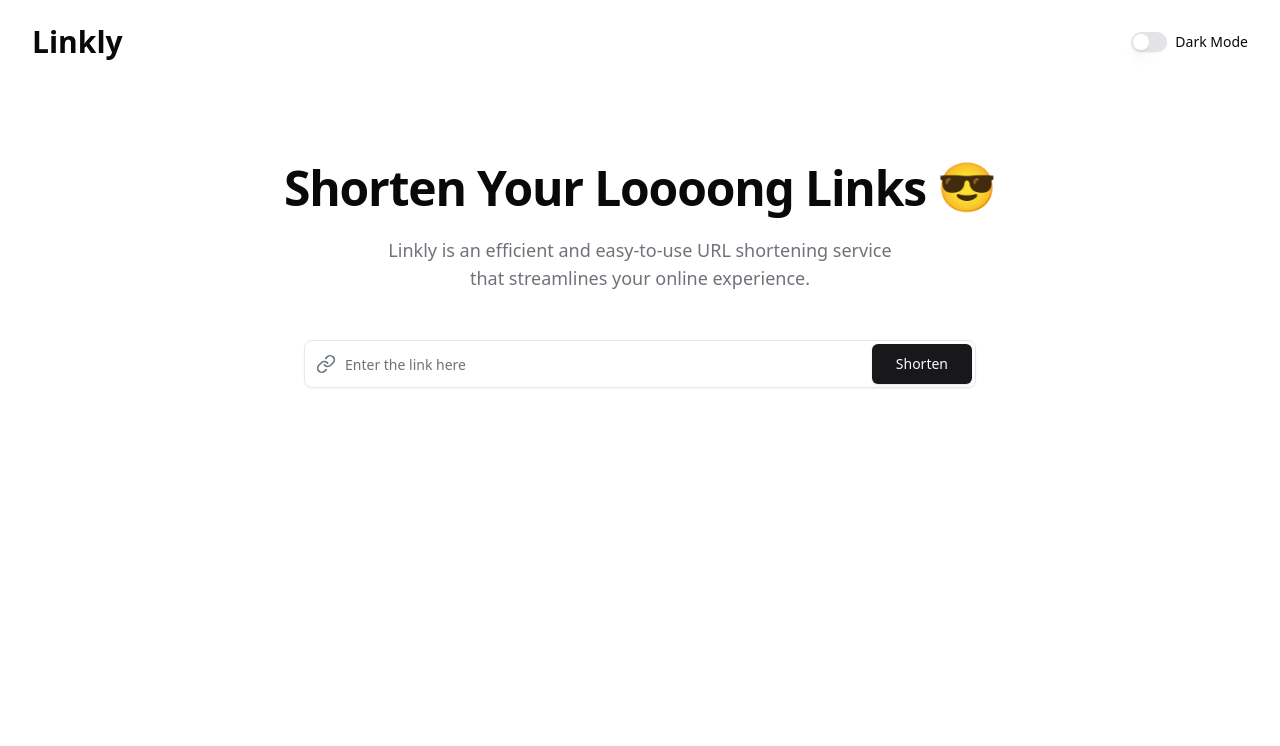
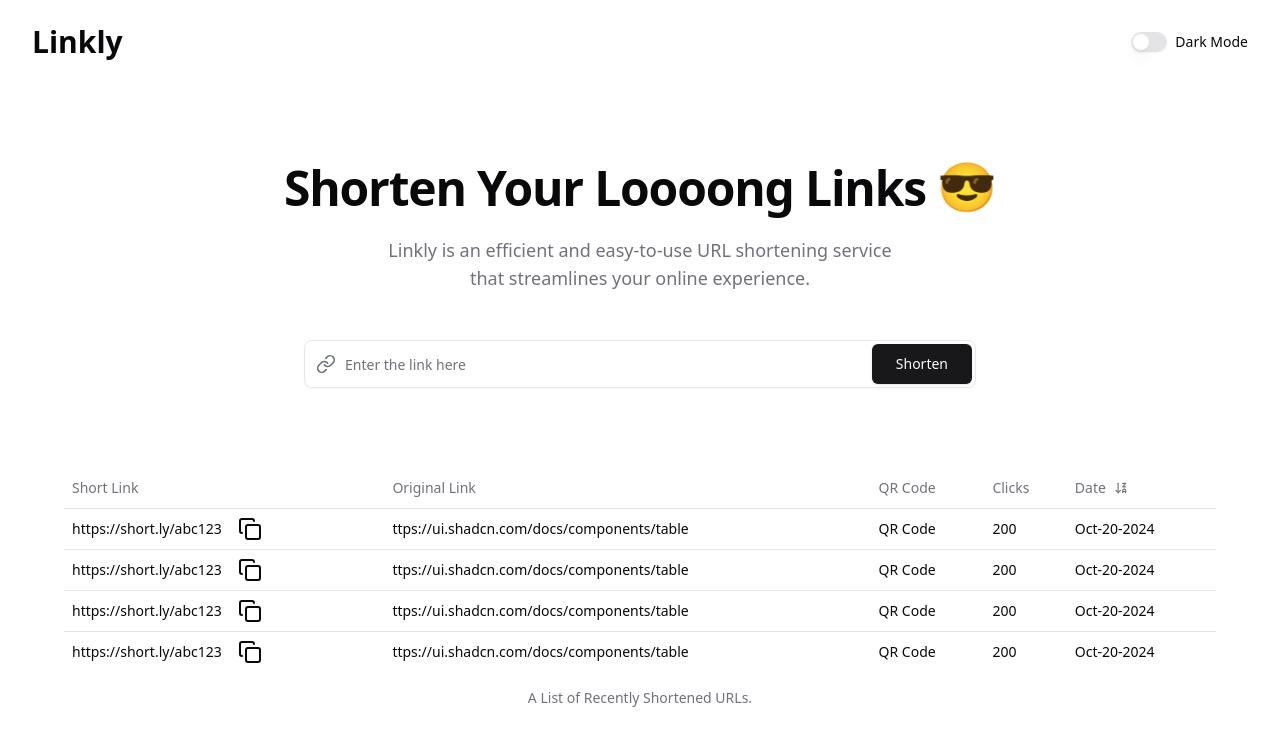
Before and after one commit to imanmaulana1/url-shortener, a Next.js app: page / in a window 1280 px wide. Shown: the top 746 px of the page. Built offline with nearby package versions, Linux system fonts and the light colour scheme.

Commit message:
feat: add table list url component

```diff
--- a/src/app/page.tsx
+++ b/src/app/page.tsx
@@ -1,9 +1,13 @@
 import Hero from '@/components/containers/hero';
+import TableListUrl from '@/components/containers/table-list-url';
 
 export default function Home() {
   return (
     <main>
       <Hero />
+      <section className='hidden lg:block'>
+        <TableListUrl />
+      </section>
     </main>
   );
 }
--- a/src/components/containers/navbar.tsx
+++ b/src/components/containers/navbar.tsx
@@ -1,5 +1,5 @@
 import Link from 'next/link';
-import ToggleDarkmode from '../fragments/toggle-darkmode';
+import ToggleDarkmode from '@/components/fragments/toggle-darkmode';
 
 export default function Navbar() {
   return (
--- /dev/null
+++ b/src/components/containers/table-list-url.tsx
@@ -0,0 +1,35 @@
+import {
+  Table,
+  TableBody,
+  TableCaption,
+  TableHead,
+  TableHeader,
+  TableRow,
+} from '@/components/ui/table';
+import TableData from '@/components/fragments/table-data';
+import { ArrowDownZA } from 'lucide-react';
+
+export default function TableListUrl() {
+  return (
+    <Table className='container lg:max-w-4xl xl:max-w-6xl 2xl:max-w-7xl'>
+      <TableCaption>A List of Recently Shortened URLs.</TableCaption>
+      <TableHeader>
+        <TableRow>
+          <TableHead>Short Link</TableHead>
+          <TableHead>Original Link</TableHead>
+          <TableHead>QR Code</TableHead>
+          <TableHead>Clicks</TableHead>
+          <TableHead className='flex items-center gap-2'>
+            Date <ArrowDownZA size={14} />
+          </TableHead>
+        </TableRow>
+      </TableHeader>
+      <TableBody>
+        <TableData />
+        <TableData />
+        <TableData />
+        <TableData />
+      </TableBody>
+    </Table>
+  );
+}
--- a/src/components/fragments/hero-lead.tsx
+++ b/src/components/fragments/hero-lead.tsx
@@ -1,5 +1,3 @@
-import React from 'react';
-
 export default function HeroLead() {
   return (
     <div className='space-y-4 sm:space-y-6'>
--- /dev/null
+++ b/src/components/fragments/table-data.tsx
@@ -0,0 +1,16 @@
+import { TableCell, TableRow } from '@/components/ui/table';
+import { CopyIcon } from 'lucide-react';
+
+export default function TableData() {
+  return (
+    <TableRow>
+      <TableCell className='flex items-center gap-4'>
+        https://short.ly/abc123 <CopyIcon />
+      </TableCell>
+      <TableCell>ttps://ui.shadcn.com/docs/components/table</TableCell>
+      <TableCell>QR Code</TableCell>
+      <TableCell>200</TableCell>
+      <TableCell>Oct-20-2024</TableCell>
+    </TableRow>
+  );
+}
--- a/src/components/fragments/toggle-darkmode.tsx
+++ b/src/components/fragments/toggle-darkmode.tsx
@@ -1,10 +1,10 @@
 'use client';
 
+import { useEffect, useState } from 'react';
+import { useTheme } from 'next-themes';
 import { Switch } from '@/components/ui/switch';
 import { Label } from '@/components/ui/label';
-import { useTheme } from 'next-themes';
-import { useEffect, useState } from 'react';
-import SkeletonToggleDarkmode from './skeleton-toggle-darkmode';
+import SkeletonToggleDarkmode from '@/components/fragments/skeleton-toggle-darkmode';
 
 export default function ToggleDarkmode() {
   const { theme, setTheme } = useTheme();
--- /dev/null
+++ b/src/components/ui/table.tsx
@@ -0,0 +1,120 @@
+import * as React from "react"
+
+import { cn } from "@/lib/utils"
+
+const Table = React.forwardRef<
+  HTMLTableElement,
+  React.HTMLAttributes<HTMLTableElement>
+>(({ className, ...props }, ref) => (
+  <div className="relative w-full overflow-auto">
+    <table
+      ref={ref}
+      className={cn("w-full caption-bottom text-sm", className)}
+      {...props}
+    />
+  </div>
+))
+Table.displayName = "Table"
+
+const TableHeader = React.forwardRef<
+  HTMLTableSectionElement,
+  React.HTMLAttributes<HTMLTableSectionElement>
+>(({ className, ...props }, ref) => (
+  <thead ref={ref} className={cn("[&_tr]:border-b", className)} {...props} />
+))
+TableHeader.displayName = "TableHeader"
+
+const TableBody = React.forwardRef<
+  HTMLTableSectionElement,
+  React.HTMLAttributes<HTMLTableSectionElement>
+>(({ className, ...props }, ref) => (
+  <tbody
+    ref={ref}
+    className={cn("[&_tr:last-child]:border-0", className)}
+    {...props}
+  />
+))
+TableBody.displayName = "TableBody"
+
+const TableFooter = React.forwardRef<
+  HTMLTableSectionElement,
+  React.HTMLAttributes<HTMLTableSectionElement>
+>(({ className, ...props }, ref) => (
+  <tfoot
+    ref={ref}
+    className={cn(
+      "border-t bg-muted/50 font-medium [&>tr]:last:border-b-0",
+      className
+    )}
+    {...props}
+  />
+))
+TableFooter.displayName = "TableFooter"
+
+const TableRow = React.forwardRef<
+  HTMLTableRowElement,
+  React.HTMLAttributes<HTMLTableRowElement>
+>(({ className, ...props }, ref) => (
+  <tr
+    ref={ref}
+    className={cn(
+      "border-b transition-colors hover:bg-muted/50 data-[state=selected]:bg-muted",
+      className
+    )}
+    {...props}
+  />
+))
+TableRow.displayName = "TableRow"
+
+const TableHead = React.forwardRef<
+  HTMLTableCellElement,
+  React.ThHTMLAttributes<HTMLTableCellElement>
+>(({ className, ...props }, ref) => (
+  <th
+    ref={ref}
+    className={cn(
+      "h-10 px-2 text-left align-middle font-medium text-muted-foreground [&:has([role=checkbox])]:pr-0 [&>[role=checkbox]]:translate-y-[2px]",
+      className
+    )}
+    {...props}
+  />
+))
+TableHead.displayName = "TableHead"
+
+const TableCell = React.forwardRef<
+  HTMLTableCellElement,
+  React.TdHTMLAttributes<HTMLTableCellElement>
+>(({ className, ...props }, ref) => (
+  <td
+    ref={ref}
+    className={cn(
+      "p-2 align-middle [&:has([role=checkbox])]:pr-0 [&>[role=checkbox]]:translate-y-[2px]",
+      className
+    )}
+    {...props}
+  />
+))
+TableCell.displayName = "TableCell"
+
+const TableCaption = React.forwardRef<
+  HTMLTableCaptionElement,
+  React.HTMLAttributes<HTMLTableCaptionElement>
+>(({ className, ...props }, ref) => (
+  <caption
+    ref={ref}
+    className={cn("mt-4 text-sm text-muted-foreground", className)}
+    {...props}
+  />
+))
+TableCaption.displayName = "TableCaption"
+
+export {
+  Table,
+  TableHeader,
+  TableBody,
+  TableFooter,
+  TableHead,
+  TableRow,
+  TableCell,
+  TableCaption,
+}
```
Also changed, not shown: src/components/fragments/shorten-form.tsx (+6 -6 lines).
